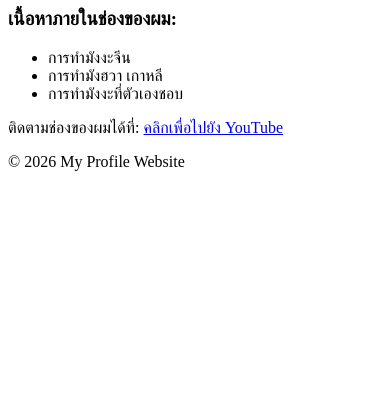
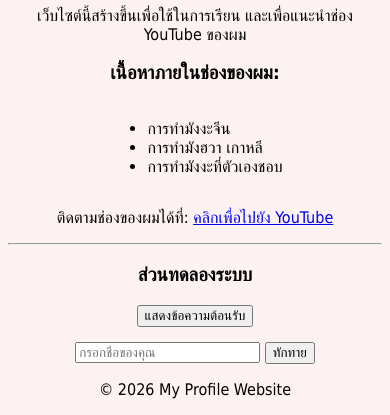
Before and after one commit to 6840215134-code/Practical-Test, a plain HTML site: page index.html in a window 390 px wide. Shown: the part 503-918 px from the top of the page. Before the commit the page ends 844 px from the top, so only its background shows below. Drawn offline with Linux system fonts and the light colour scheme.

Commit message:
index.html
Added viewport meta tag for responsive design and included script.js for functionality.

```diff
--- a/index.html
+++ b/index.html
@@ -2,7 +2,9 @@
 <html lang="th">
 <head>
     <meta charset="UTF-8">
+    <meta name="viewport" content="width=device-width, initial-scale=1.0">
     <title>หน้าเว็บแนะนำช่อง YouTube ของฉัน</title>
+    <link rel="stylesheet" href="style.css">
 </head>
 <body>
 
@@ -22,12 +24,23 @@
     <p>
         ติดตามช่องของผมได้ที่:
         <a href="https://www.youtube.com/@maz-r2b" target="_blank">คลิกเพื่อไปยัง YouTube</a>
-    </section>
+    </p>
 
-    <!-- ส่วนท้าย -->
+    <hr>
+    <h3>ส่วนทดลองระบบ</h3>
+    <button onclick="showWelcome()">แสดงข้อความต้อนรับ</button>
+
+    <div style="margin-top: 15px;">
+        <input type="text" id="userInput" placeholder="กรอกชื่อของคุณ">
+        <button onclick="sayHello()">ทักทาย</button>
+        <p id="greetingResult"></p>
+    </div>
+
     <footer>
         <p>© 2026 My Profile Website</p>
     </footer>
 
+    <script src="script.js"></script>
+
 </body>
 </html>
```
